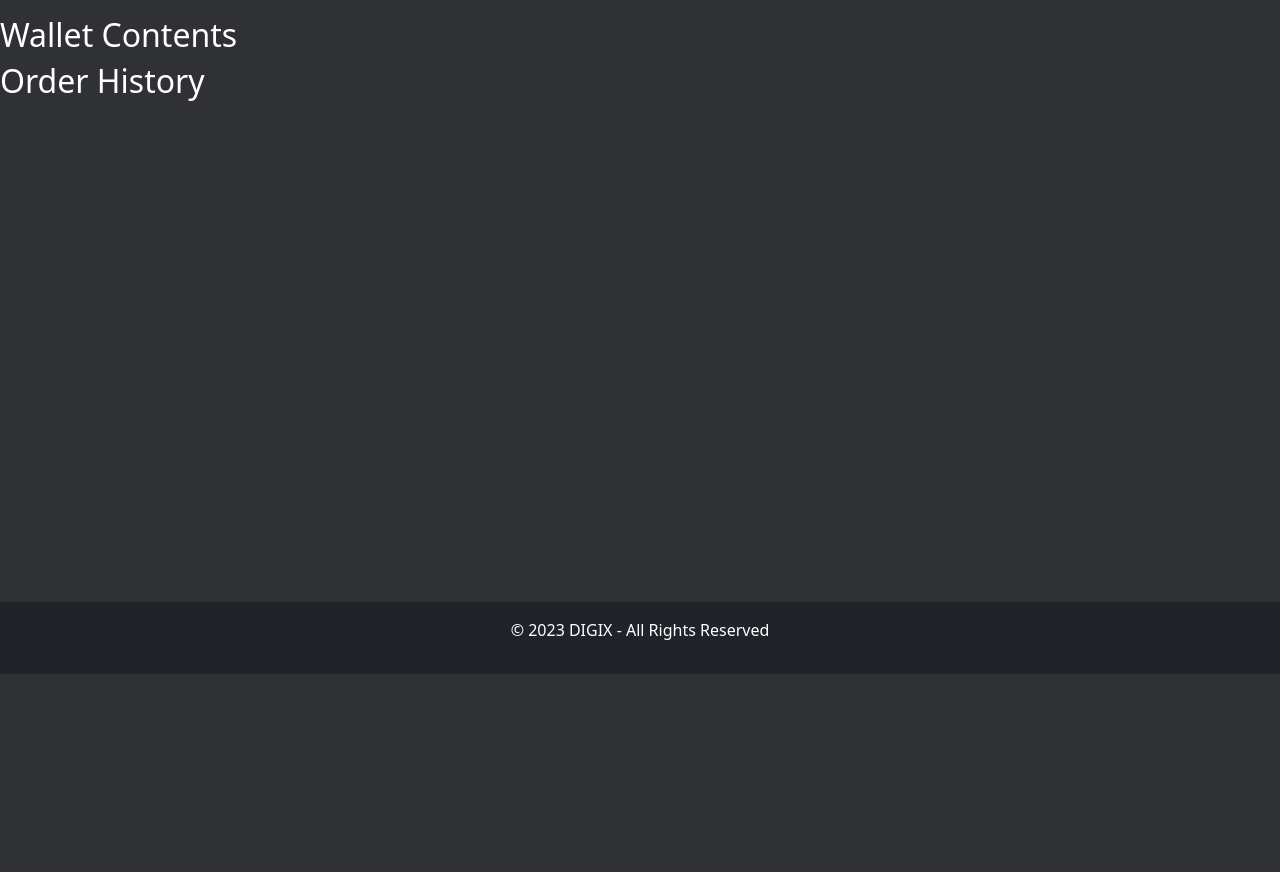
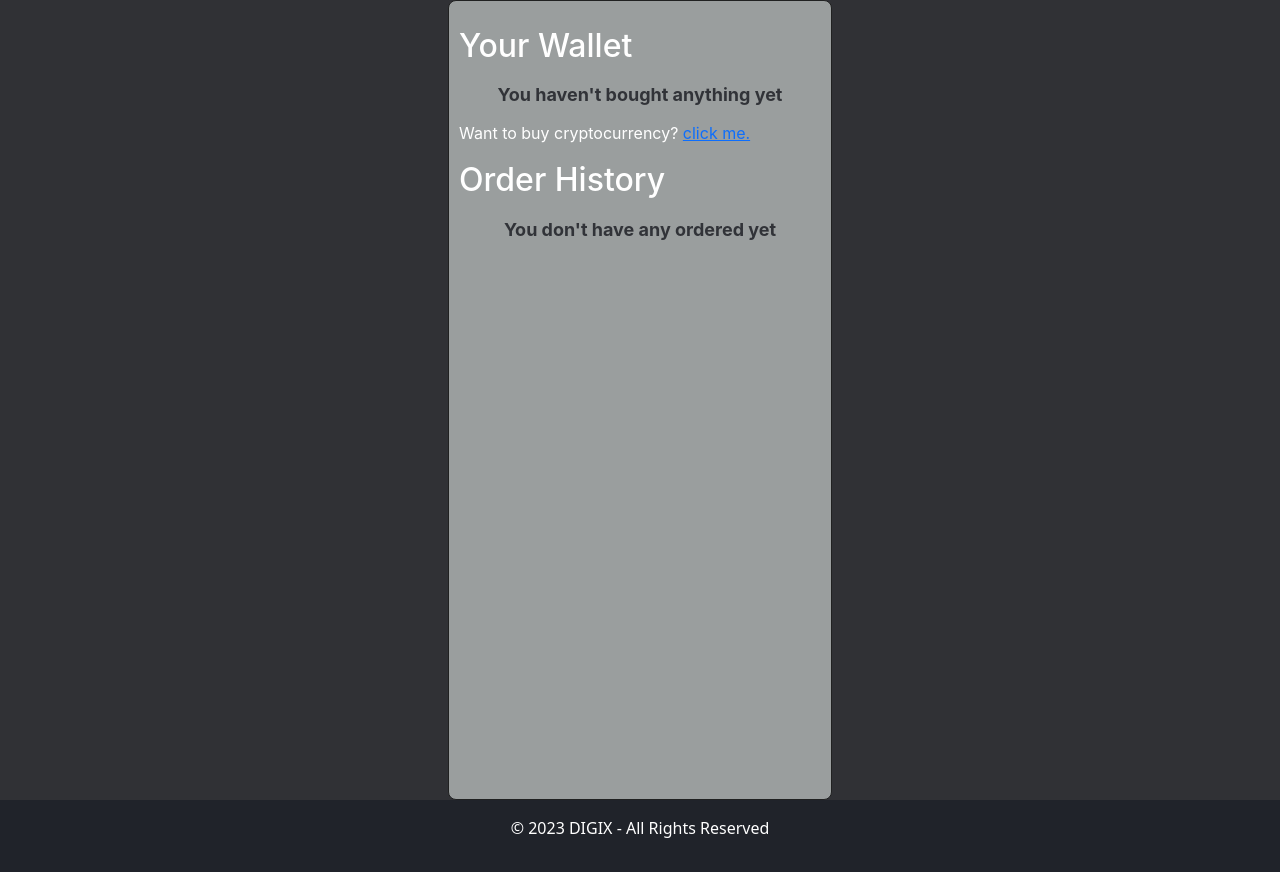
Before and after one commit to RH0IS/DIGIX, a Django app: page /user_profile/ in a window 1280 px wide. Shown: the part 126-998 px from the top of the page. Before the commit the page ends 800 px from the top, so only its background shows below. Run offline with Django 4.2, Linux system fonts and the light colour scheme; the visitor is signed in with stand-in values (Sample User, id 1); data that the repository does not hold is empty; some libraries are stand-ins or nearby versions.

Commit message:
Guofeng | payment | finish style account page

```diff
--- /dev/null
+++ b/coinmarketapp/static/profile/profile.css
@@ -0,0 +1,27 @@
+main {
+    font-family: -apple-system, BlinkMacSystemFont, sans-serif;
+    font-size: 16px;
+    -webkit-font-smoothing: antialiased;
+    display: flex;
+    justify-content: center;
+    align-content: center;
+    height: 100vh;
+    width: 100vw;
+}
+
+section {
+    background-color: rgba(163, 168, 168, 0.92);
+    border-radius: 8px;
+    justify-content: center;
+    width: 30vw;
+    border: 1px solid rgb(32, 33, 33);
+    padding: 10px;
+}
+
+.hint {
+    color: rgb(49, 51, 56);
+    font-size: 18px;
+    line-height: 20px;
+    padding-top: 12px;
+    text-align: center;
+}
--- a/templates/coinmarketapp/base.html
+++ b/templates/coinmarketapp/base.html
@@ -53,7 +53,7 @@
           <ul>
             <li><a href="/home">Home</a></li>
             {% if user.is_authenticated %}
-            <li><a href="{% url 'render_payment_page' %}">My Account</a></li>
+            <li><a href="{% url 'user_profile' %}">My Account</a></li>
             <li><a href="{% url 'exchange' %}">Exchanges</a></li>
             <li><a href="#">Markets</a></li>
             <a href="{% url 'change_password' %}">Change Password</a>
--- a/templates/coinmarketapp/user_profile.html
+++ b/templates/coinmarketapp/user_profile.html
@@ -1,26 +1,31 @@
 <!-- coinmarketapp/templates/coinmarketapp/user_profile.html -->
 
-{% extends 'coinmarketapp/base.html' %}
+{% extends 'coinmarketapp/base.html' %}{% load static %}
 {% block content %}
+    <link rel="stylesheet" href="{% static 'profile/profile.css' %}">
     <main>
         <section class="user-profile" style="color: white">
             <p>{{ msg }}</p>
             <div>
-            <h2>Wallet Contents</h2>
+                <h2>Your Wallet</h2>
                 {% if wallets %}
-            <ul>
+                    <ul style="font-size: 18px">
                         {% for wallet in wallets %}
                             <li>{{ wallet.currency.name }}: &nbsp; {{ wallet.amount }}{{ wallet.currency.symbol }} </li>
                         {% endfor %}
                     </ul>
+                {% else %}
+                    <p class="hint"><strong>You haven't bought anything yet</strong></p>
                 {% endif %}
+            <p> Want to buy cryptocurrency? <a href="{% url 'render_payment_page' %}"> click me.</a> </p>
             </div>
             <h2>Order History</h2>
             {% if orders %}
                 {% for order in orders %}
-                <div>
+                    <div style="font-size: 18px">
+                        <div>Order &nbsp; #{{ forloop.counter }}</div>
                         <ul>
-                        <li>Order &nbsp; ID: Order#{{ order.id }}</li>
+                            <li>Order &nbsp; ID: {{ order.id }}</li>
                             <li>Order &nbsp; Total: {{ order.amount }}{{ order.currency }}</li>
                             <li>Order &nbsp; Detail: {{ order.crypto_amount }}{{ order.crypto_currency.symbol }}</li>
                             <li>Order &nbsp; Status: {{ order.get_order_status_display }}</li>
@@ -28,6 +33,8 @@
                         </ul>
                     </div>
                 {% endfor %}
+                {% else %}
+                    <p class="hint"><strong>You don't have any ordered yet</strong></p>
             {% endif %}
         </section>
     </main>
```
Also changed, not shown: coinmarketapp/static/payment/checkout.css (+21 -1 lines), templates/coinmarketapp/create_order.html (+2 -13 lines). Lines whose indentation alone changed are shown as unchanged.
